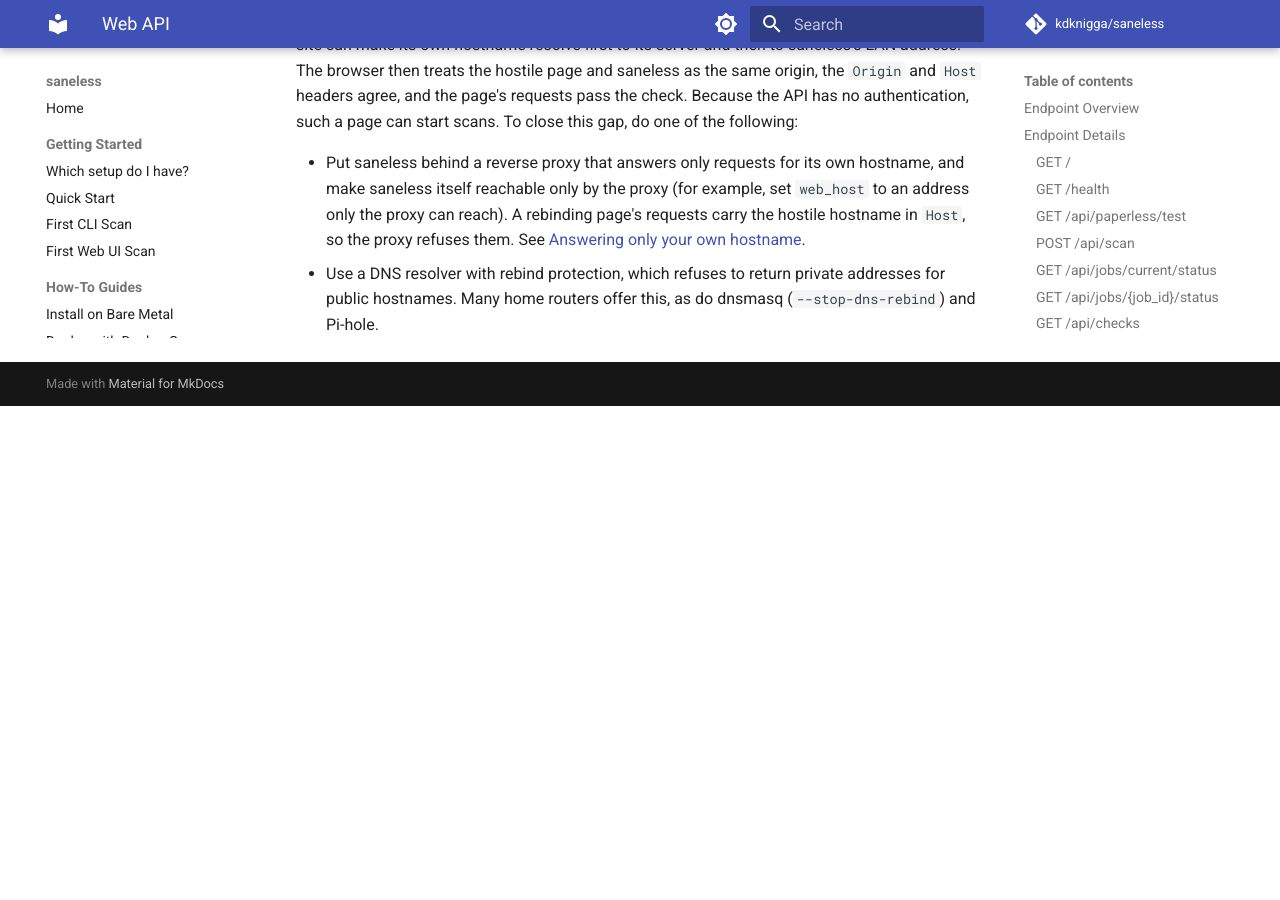
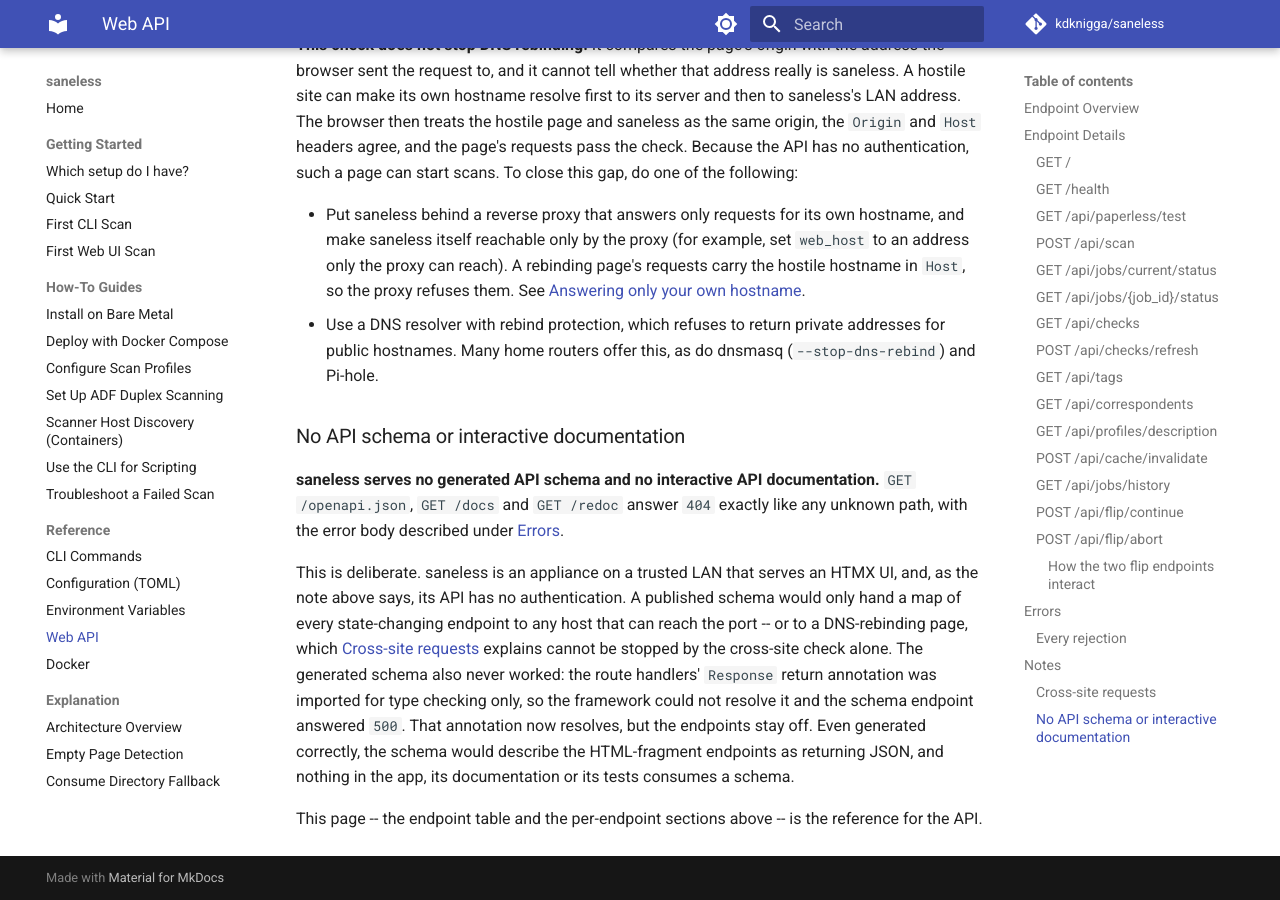
Before and after one commit to kdknigga/saneless, an MkDocs documentation site: the page built from docs/reference/web-api.md, in a window 1280 px wide and 900 px high, scrolled down 14386 px. Built offline with MkDocs 1.6.1 and Material for MkDocs 9.7.7, drawn with Linux system fonts in a browser that asks for light colours; comment, search, counter and statistics services are not loaded; before the commit the page ends 14792 px from its top, so only the background shows below that; some of the changed text lies outside the part shown.

Commit message:
docs(33-02): explain why no API schema or docs UI is served
- Replace the 'called directly for integration' claim with wording that
  the endpoints exist for the web UI and mostly return HTML fragments
- Add a 'No API schema or interactive documentation' subsection under
  Notes: /openapi.json, /docs and /redoc answer 404, and why

Co-Authored-By: Claude Opus 5 <noreply@anthropic.com>
Claude-Session: https://claude.ai/code/session_014cDLWnaTZaPFEjHjuecuzR

```diff
--- a/docs/reference/web-api.md
+++ b/docs/reference/web-api.md
@@ -1,6 +1,6 @@
 # Web API
 
-saneless exposes a web API at the configured host and port (default `0.0.0.0:8080`). The web UI uses these endpoints via HTMX. They can also be called directly for integration.
+saneless exposes a web API at the configured host and port (default `0.0.0.0:8080`). The web UI uses these endpoints via HTMX. They exist for the web UI: most return HTML fragments for HTMX to swap into the page rather than JSON, so their responses change along with the UI. Only `GET /health` and `GET /api/paperless/test` return JSON; see [Notes](#notes).
 
 ## Endpoint Overview
 
@@ -334,3 +334,11 @@ Browsers do not send `Sec-Fetch-Site` to a plain-HTTP address such as `http://<l
 
 - Put saneless behind a reverse proxy that answers only requests for its own hostname, and make saneless itself reachable only by the proxy (for example, set `web_host` to an address only the proxy can reach). A rebinding page's requests carry the hostile hostname in `Host`, so the proxy refuses them. See [Answering only your own hostname](../how-to/deploy-docker-compose.md#answering-only-your-own-hostname).
 - Use a DNS resolver with rebind protection, which refuses to return private addresses for public hostnames. Many home routers offer this, as do dnsmasq (`--stop-dns-rebind`) and Pi-hole.
+
+### No API schema or interactive documentation
+
+**saneless serves no generated API schema and no interactive API documentation.** `GET /openapi.json`, `GET /docs` and `GET /redoc` answer `404` exactly like any unknown path, with the error body described under [Errors](#errors).
+
+This is deliberate. saneless is an appliance on a trusted LAN that serves an HTMX UI, and, as the note above says, its API has no authentication. A published schema would only hand a map of every state-changing endpoint to any host that can reach the port -- or to a DNS-rebinding page, which [Cross-site requests](#cross-site-requests) explains cannot be stopped by the cross-site check alone. The generated schema also never worked: the route handlers' `Response` return annotation was imported for type checking only, so the framework could not resolve it and the schema endpoint answered `500`. That annotation now resolves, but the endpoints stay off. Even generated correctly, the schema would describe the HTML-fragment endpoints as returning JSON, and nothing in the app, its documentation or its tests consumes a schema.
+
+This page -- the endpoint table and the per-endpoint sections above -- is the reference for the API.
```
